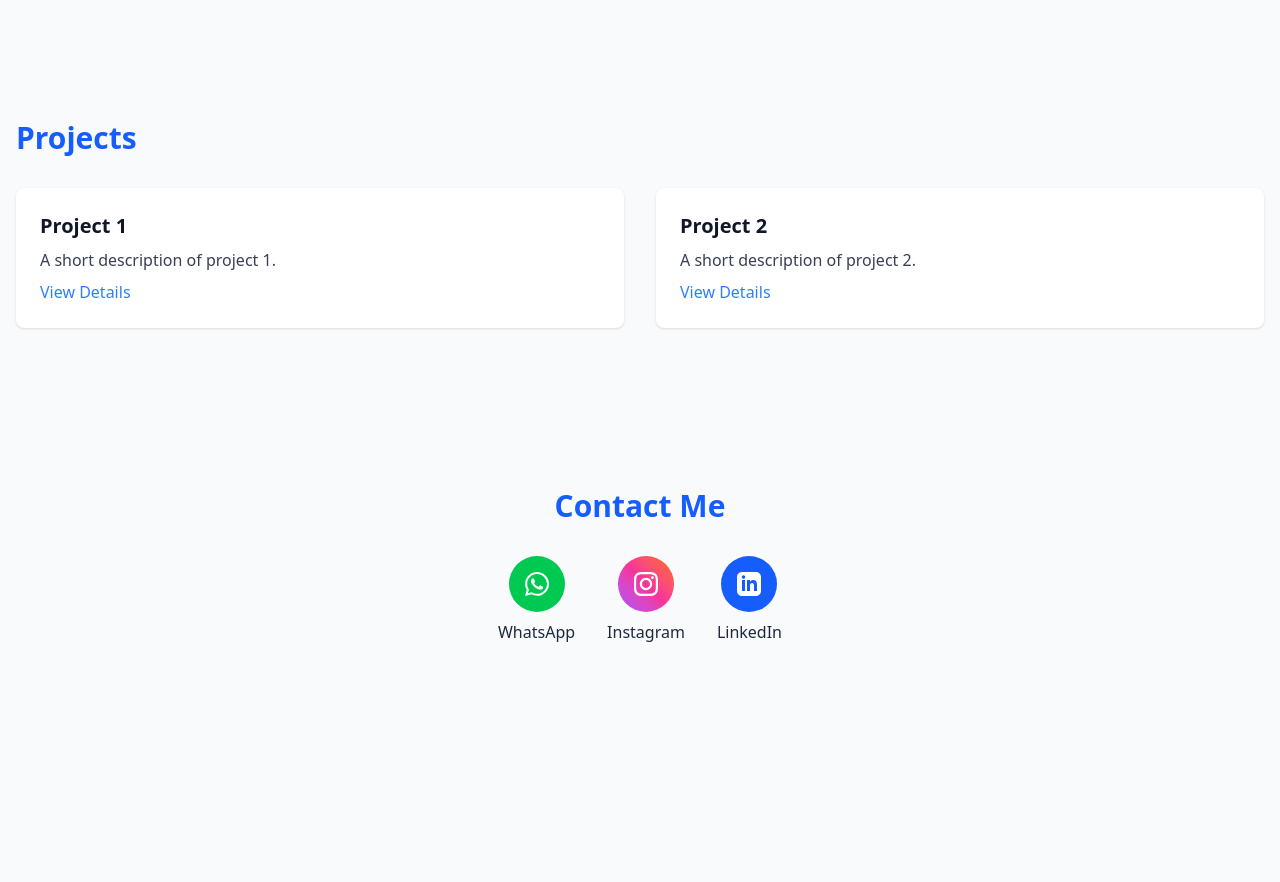
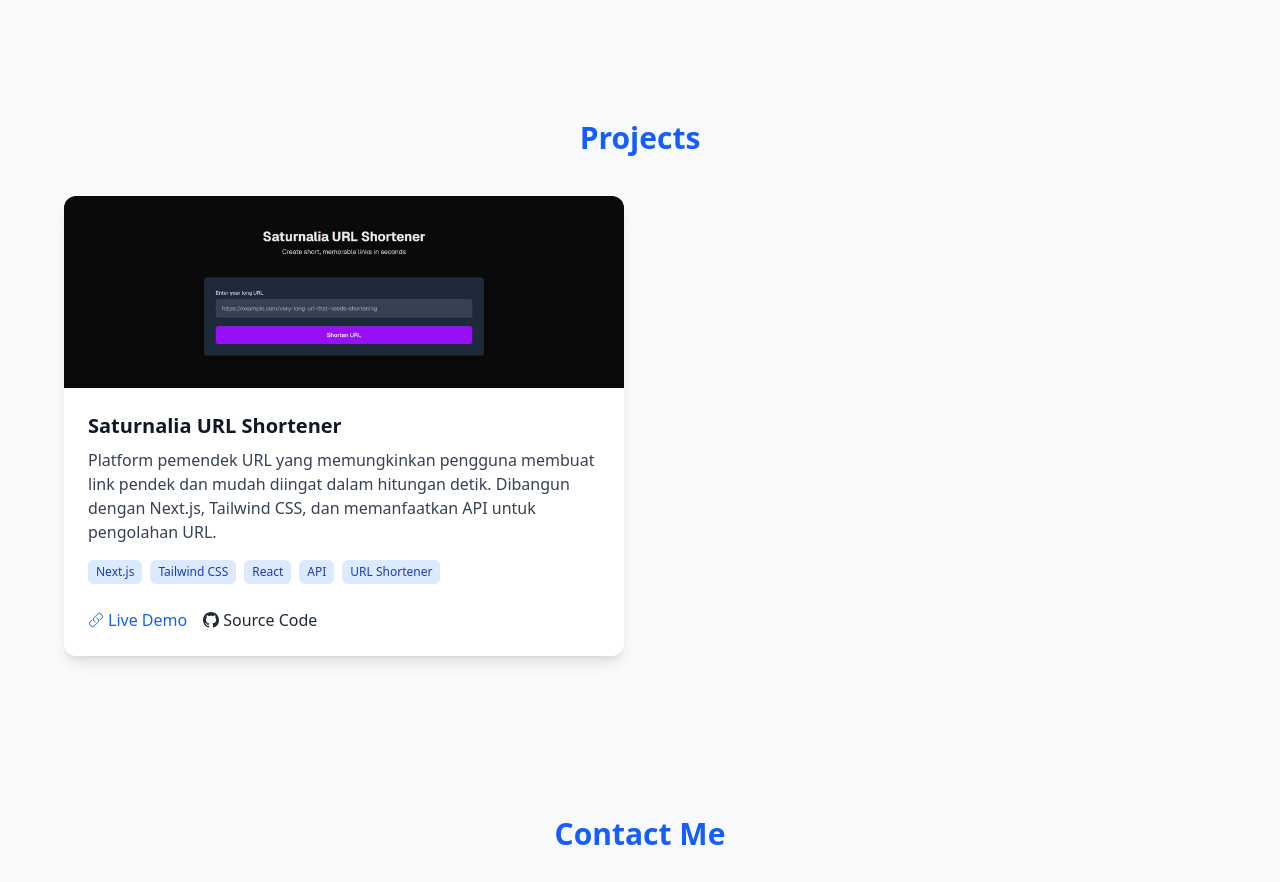
Before and after one commit to andikaryan/porto, a Next.js app: page / in a window 1280 px wide. Shown: the part 2660-3542 px from the top of the page. Before the commit the page ends 3384 px from the top, so only its background shows below. Built offline with nearby package versions, Linux system fonts and the light colour scheme.

Commit message:
feat : project saturnalia

```diff
--- /dev/null
+++ b/next.config.js
@@ -0,0 +1,8 @@
+/** @type {import('next').NextConfig} */
+const nextConfig = {
+  images: {
+    domains: ['saturnalia-v2.vercel.app'],
+  },
+};
+
+module.exports = nextConfig;
--- a/src/components/Projects.tsx
+++ b/src/components/Projects.tsx
@@ -1,20 +1,106 @@
+"use client";
+
 import React from 'react';
+import Image from 'next/image';
+
+interface ProjectItem {
+  title: string;
+  description: string;
+  image: string;
+  liveUrl?: string;
+  githubUrl?: string;
+  tags: string[];
+}
 
 export default function Projects() {
+  const projects: ProjectItem[] = [    {
+      title: "Saturnalia URL Shortener",
+      description: "Platform pemendek URL yang memungkinkan pengguna membuat link pendek dan mudah diingat dalam hitungan detik. Dibangun dengan Next.js, Tailwind CSS, dan memanfaatkan API untuk pengolahan URL.",
+      image: "/portfolio-thumb.jpg",
+      liveUrl: "https://saturnalia-v2.vercel.app/",
+      githubUrl: "https://github.com/andikaryan/saturnaliaV2.git",
+      tags: ["Next.js", "Tailwind CSS", "React", "API", "URL Shortener"]
+    },
+    // Tambahkan proyek lain di sini
+  ];
+
   return (
     <section className="py-20 px-4 bg-gray-50 dark:bg-gray-800" id="projects">
-      <h2 className="text-3xl font-bold mb-8 text-blue-600 dark:text-blue-400">Projects</h2>
-      <div className="grid md:grid-cols-2 gap-8">
-        {/* Example projects, replace with your real data */}
-        <div className="bg-white dark:bg-gray-900 p-6 rounded-lg shadow">
-          <h3 className="text-xl font-semibold mb-2 text-gray-900 dark:text-white">Project 1</h3>
-          <p className="text-gray-700 dark:text-gray-400 mb-2">A short description of project 1.</p>
-          <a href="#projects" className="text-blue-500 dark:text-blue-400 hover:underline">View Details</a>
-        </div>
-        <div className="bg-white dark:bg-gray-900 p-6 rounded-lg shadow">
-          <h3 className="text-xl font-semibold mb-2 text-gray-900 dark:text-white">Project 2</h3>
-          <p className="text-gray-700 dark:text-gray-400 mb-2">A short description of project 2.</p>
-          <a href="#projects" className="text-blue-500 dark:text-blue-400 hover:underline">View Details</a>
+      <div className="max-w-6xl mx-auto">
+        <h2 className="text-3xl font-bold mb-10 text-blue-600 dark:text-blue-400 text-center">Projects</h2>
+
+        <div className="grid md:grid-cols-2 gap-8">
+          {projects.map((project) => (
+            <div
+              key={project.title}
+              className="bg-white dark:bg-gray-900 rounded-xl overflow-hidden shadow-lg hover:shadow-xl transition-shadow"
+            >              {/* Project Image */}
+              <div className="relative h-48 w-full">
+                {project.image && project.image.length > 0 ? (
+                  <Image
+                    src={project.image}
+                    alt={`${project.title} thumbnail`}
+                    fill
+                    className="object-cover"
+                    unoptimized={project.image.startsWith("http")}
+                  />
+                ) : (
+                  <div className="w-full h-full bg-gray-200 dark:bg-gray-700 flex items-center justify-center">
+                    <span className="text-gray-500 dark:text-gray-400">Image Placeholder</span>
+                  </div>
+                )}
+              </div>
+
+              {/* Project Info */}
+              <div className="p-6">
+                <h3 className="text-xl font-bold mb-2 text-gray-900 dark:text-white">{project.title}</h3>
+                <p className="text-gray-700 dark:text-gray-300 mb-4">{project.description}</p>
+
+                {/* Tags */}
+                <div className="flex flex-wrap gap-2 mb-6">
+                  {project.tags.map(tag => (
+                    <span
+                      key={`${project.title}-${tag}`}
+                      className="px-2 py-1 bg-blue-100 dark:bg-blue-900 text-blue-800 dark:text-blue-300 text-xs rounded-md"
+                    >
+                      {tag}
+                    </span>
+                  ))}
+                </div>
+
+                {/* Action Links */}
+                <div className="flex gap-4">
+                  {project.liveUrl && (
+                    <a
+                      href={project.liveUrl}
+                      target="_blank"
+                      rel="noopener noreferrer"
+                      className="flex items-center gap-1 text-blue-600 dark:text-blue-400 hover:underline"
+                    >
+                      <svg xmlns="http://www.w3.org/2000/svg" fill="none" viewBox="0 0 24 24" strokeWidth={1.5} stroke="currentColor" className="w-4 h-4">
+                        <path strokeLinecap="round" strokeLinejoin="round" d="M13.19 8.688a4.5 4.5 0 011.242 7.244l-4.5 4.5a4.5 4.5 0 01-6.364-6.364l1.757-1.757m13.35-.622l1.757-1.757a4.5 4.5 0 00-6.364-6.364l-4.5 4.5a4.5 4.5 0 001.242 7.244" />
+                      </svg>
+                      Live Demo
+                    </a>
+                  )}
+
+                  {project.githubUrl && (
+                    <a
+                      href={project.githubUrl}
+                      target="_blank"
+                      rel="noopener noreferrer"
+                      className="flex items-center gap-1 text-gray-800 dark:text-gray-200 hover:underline"
+                    >
+                      <svg xmlns="http://www.w3.org/2000/svg" width="16" height="16" fill="currentColor" viewBox="0 0 16 16">
+                        <path d="M8 0C3.58 0 0 3.58 0 8c0 3.54 2.29 6.53 5.47 7.59.4.07.55-.17.55-.38 0-.19-.01-.82-.01-1.49-2.01.37-2.53-.49-2.69-.94-.09-.23-.48-.94-.82-1.13-.28-.15-.68-.52-.01-.53.63-.01 1.08.58 1.23.82.72 1.21 1.87.87 2.33.66.07-.52.28-.87.51-1.07-1.78-.2-3.64-.89-3.64-3.95 0-.87.31-1.59.82-2.15-.08-.2-.36-1.02.08-2.12 0 0 .67-.21 2.2.82.64-.18 1.32-.27 2-.27.68 0 1.36.09 2 .27 1.53-1.04 2.2-.82 2.2-.82.44 1.1.16 1.92.08 2.12.51.56.82 1.27.82 2.15 0 3.07-1.87 3.75-3.65 3.95.29.25.54.73.54 1.48 0 1.07-.01 1.93-.01 2.2 0 .21.15.46.55.38A8.012 8.012 0 0 0 16 8c0-4.42-3.58-8-8-8z"/>
+                      </svg>
+                      Source Code
+                    </a>
+                  )}
+                </div>
+              </div>
+            </div>
+          ))}
         </div>
       </div>
     </section>
```
Also changed, not shown: public/portfolio-thumb.jpg (added).
